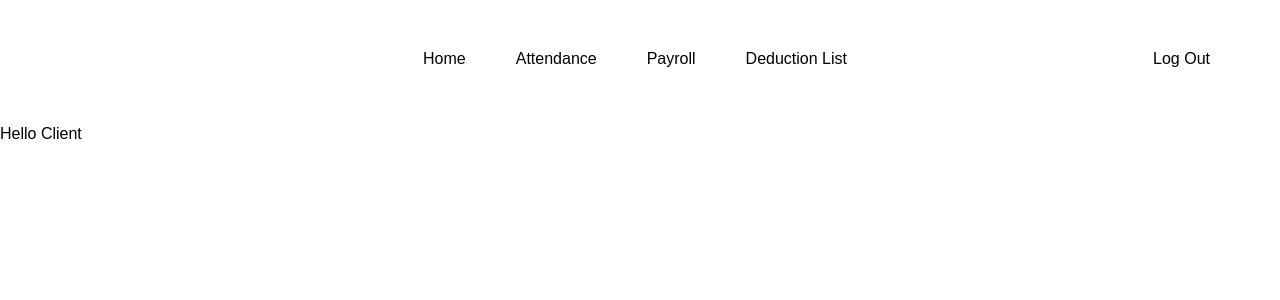
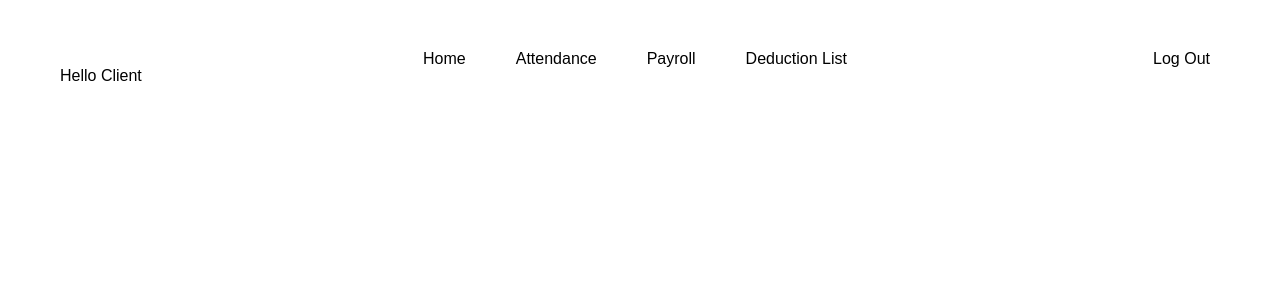
Before and after one commit to DhulfiqarH/PayrollSystem, a PHP site: page /cnavbar.php in a window 1280 px wide. Shown: the top 300 px of the page. Run offline with PHP 8.4, Linux system fonts and the light colour scheme.

Commit message:
small changes

```diff
--- a/cnavbar.php
+++ b/cnavbar.php
@@ -20,8 +20,8 @@
     <div class="dropdown">
         <a href="dropdown.php" class="cool-button animated-button">Log Out</a>
     </div>
-    <div class="name">
-        <p class="name-cool animated-button">Hello Client</p>
+    <div class="helloname">
+        <p class="cool-name">Hello Client</p>
     </div>
 
 
--- a/signup.css
+++ b/signup.css
@@ -2,6 +2,7 @@
   position: fixed;
   top: 0;
   left: 0;
+  height: auto;
   width: 100%;
   max-height: inherit;
   object-fit: cover;
@@ -9,7 +10,7 @@
 }
 .signup-container {
   position: absolute;
-  top: 100px;
+  top: 10px;
   right: 50px;
   background-color: #fff;
   width: 25%;
```
Also changed, not shown: signin.php (line endings or trailing spaces).
